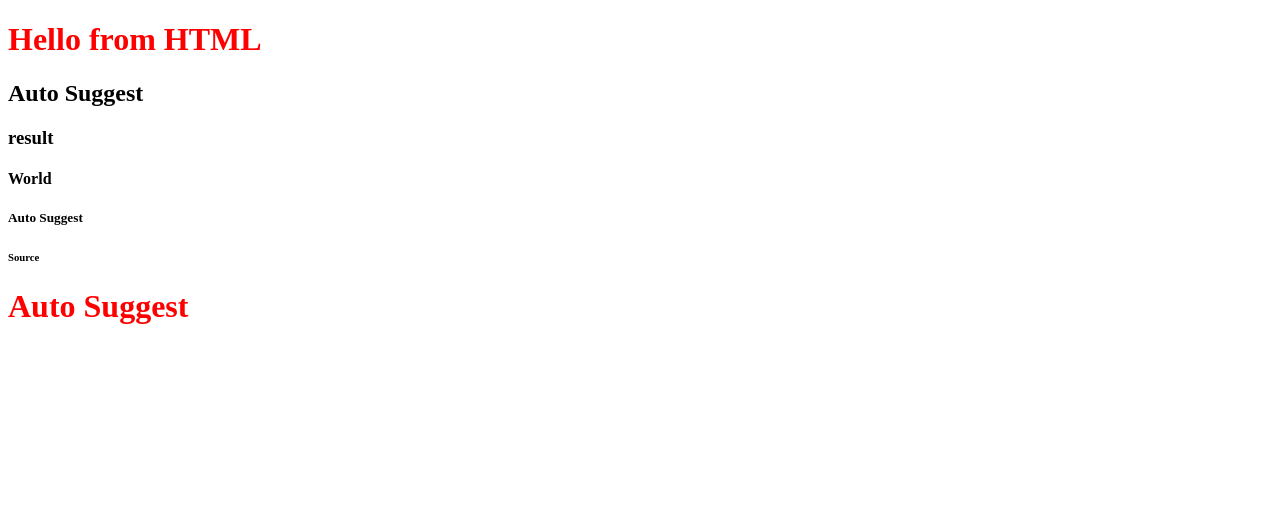
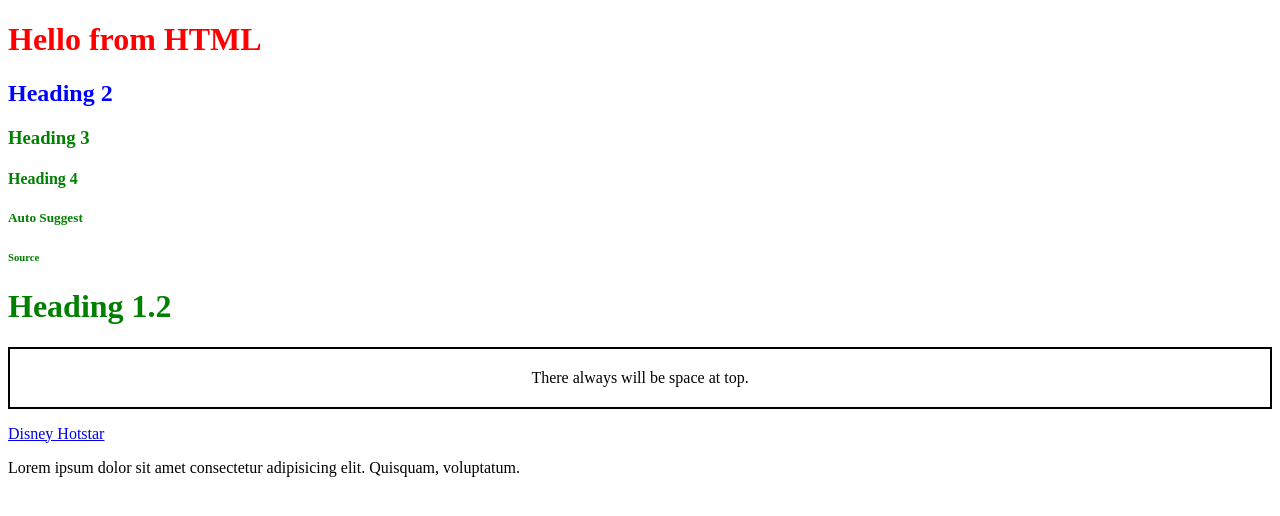
Before and after one commit to Himavarsha712/autosuggest, a website: page frontend/index.html in a window 1280 px wide. Drawn offline with Linux system fonts and the light colour scheme.

Commit message:
Intro to HTML tags and CSS Selectors

```diff
--- a/frontend/css/index.css
+++ b/frontend/css/index.css
@@ -2,3 +2,18 @@ h1{
     color: red;
 
 }
+h2{
+    color: blue;
+}
+
+.heading{
+    color: green;
+}
+
+.para{
+    border: 2px;
+    border-color: black;
+    border-style: solid;
+    padding: 20px;
+    text-align: center;
+}
--- a/frontend/index.html
+++ b/frontend/index.html
@@ -11,12 +11,21 @@
 <body>
     <h1>Hello from HTML</h1>
     <script src="js/index.js"></script>
-    <h2>Auto Suggest</h2>
-    <h3>result</h3>
-    <h4>World</h4>
-    <h5>Auto Suggest</h5>
-    <h6>Source</h6>
-    <h1>Auto Suggest</h1>
+
+    <h2 id="heading 2">Heading 2</h2>
+    <h3 class="heading">Heading 3</h3>
+    <h4 class="heading">Heading 4</h4>
+    <h5 class="heading">Auto Suggest</h5>
+    <h6 class="heading">Source</h6>
+
+    <h1 class="heading">Heading 1.2</h1>
+
+    <p class="para">There always will be space at top.</p>
+    <a href="https://disneyhotstar.com/in/" >Disney Hotstar</a>
+    <p>Lorem ipsum dolor sit amet consectetur adipisicing elit. Quisquam, voluptatum. </p>
+    <script src="js/index.js"></script>
+
+
 
 
 </body>
```
